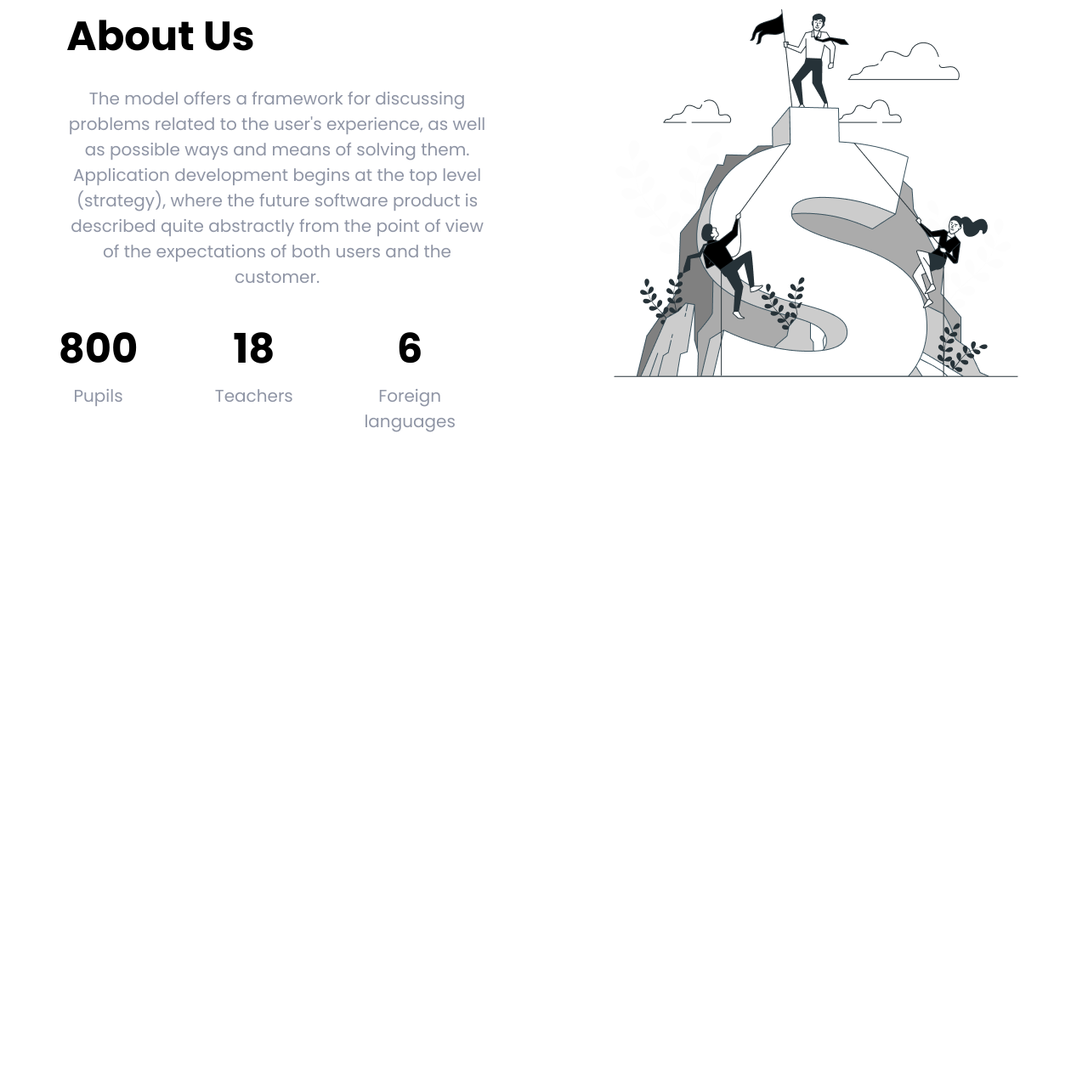
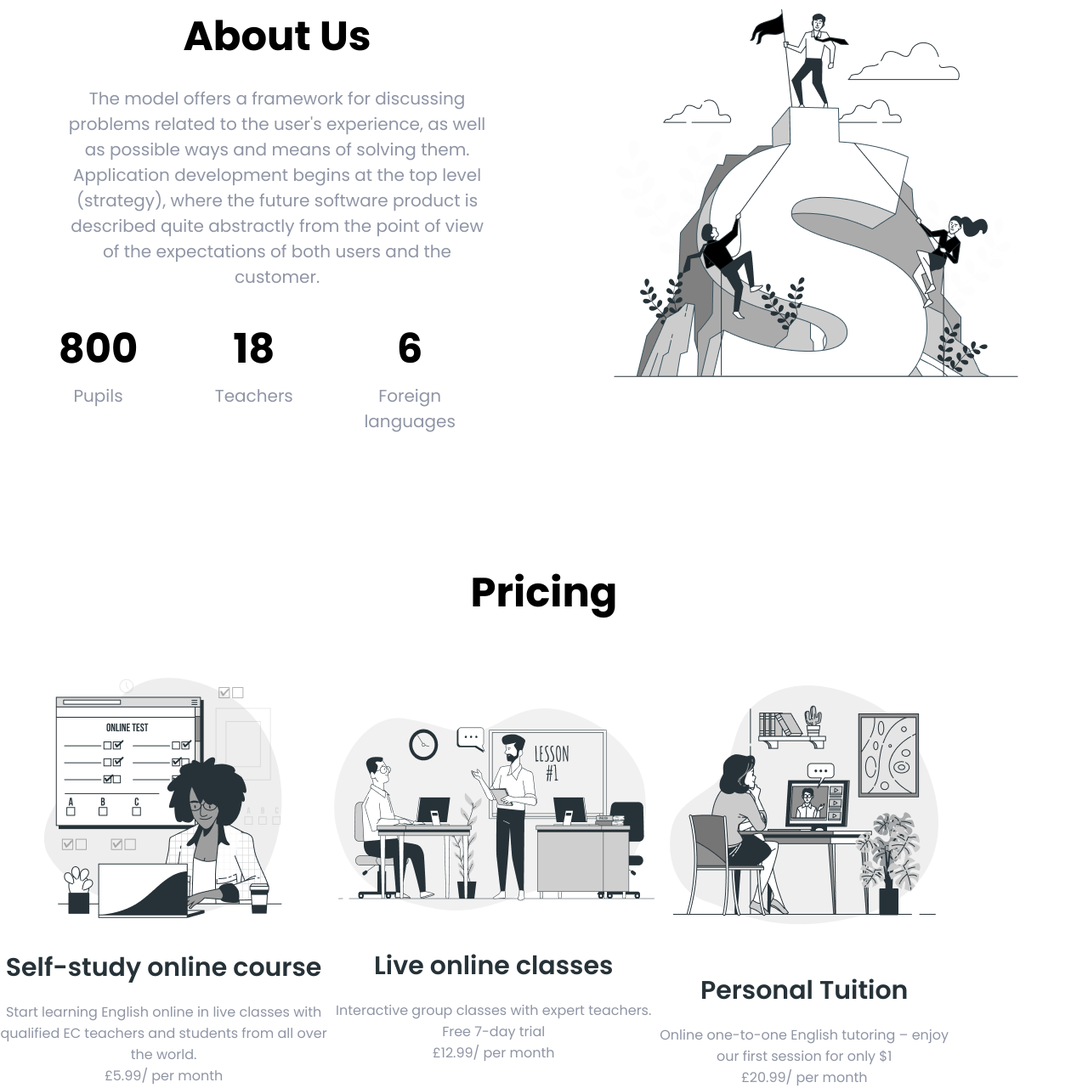
Before and after one commit to AbuAdam07/portfolio_4, a plain HTML site: page index.html in a window 1280 px wide. Shown: the part 2154-3435 px from the top of the page at 85% size. Before the commit the page ends 2665 px from the top, so only its background shows below. Drawn offline with Linux system fonts and the light colour scheme.

Commit message:
pricing_start

```diff
--- a/index.html
+++ b/index.html
@@ -114,6 +114,41 @@
         </div>
     </div>
     </section>
+    <section class="pricing">
+        <div class="container">
+        <h2>Pricing</h2>
+        <div class="pricing_flex">
+            <div class="pricing_block">
+                <img src="images/self_studing.png" alt="self studing" class="pricing_img">
+                <h3 class="pricing_h3">Self-study online course</h3>
+                <p class="pricing_p">Start learning English online in live classes
+                    with qualified EC teachers and students
+                    from all over the world.</p>
+                <div class="pricing_cost">
+                    <h4 class="pricing_h4"> £5.99<span>/ per month</span>
+                </div>
+            </div>
+            <div class="pricing_block">
+                <img src="images/live_online.png" alt="live online" class="pricing_img">
+                <h3 class="pricing_h3">Live online classes</h3>
+                <p class="pricing_p">Interactive group classes with expert
+                    teachers. Free 7-day trial</p>
+                <div class="pricing_cost">
+                    <h4 class="pricing_h4"> £12.99<span>/ per month</span>
+                </div>
+            </div>
+            <div class="pricing_block">
+                <img src="images/personal.png" alt="Personal Coaching" class="pricing_img pricing_last">
+                <h3 class="pricing_h3">Personal Tuition</h3>
+                <p class="pricing_p">Online one-to-one English tutoring – enjoy
+                    our first session for only $1</p>
+                <div class="pricing_cost">
+                    <h4 class="pricing_h4"> £20.99<span>/ per month</span>
+                </div>
+            </div>
+        </div>
+    </div>
+    </section>
 
 </body>
 </html>
--- a/style.css
+++ b/style.css
@@ -360,6 +360,9 @@ align-items: center;
 .about_left {
     max-width: 39%;
 }
+.about_left h2{
+    text-align: center;
+}
 .about_mini{
     margin-top: 6.1%;
     margin-left: -11%;
@@ -385,6 +388,37 @@ align-items: center;
 .mini_iten{
     text-align: center;
 }
+.pricing {
+    margin-top: 11.5%;
+}
+.pricing h2{
+    text-align: center;
+}
+.pricing_flex {
+    display: flex;
+    justify-content: center;
+    align-items: center;
+    text-align: center;
+    margin-top: 3.4%;
+    margin-right: 12.8%;
+}
+.pricing_block {
+    padding: 0%;
+}
+.pricing_img {
+}
+.pricing_h3 {
+}
+.pricing_p {
+    white-space: wrap;
+}
+.pricing_cost {
+}
+.pricing_h4 {
+}
+.pricing_last {
+}
+
 
 
 @media screen and (max-width:1240px){
```
